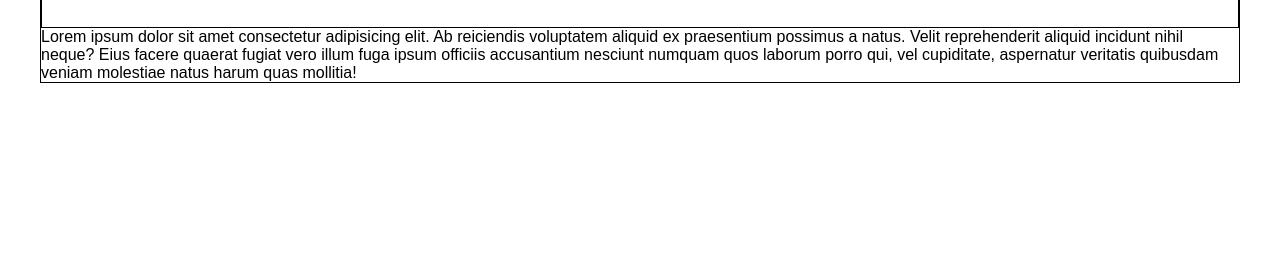
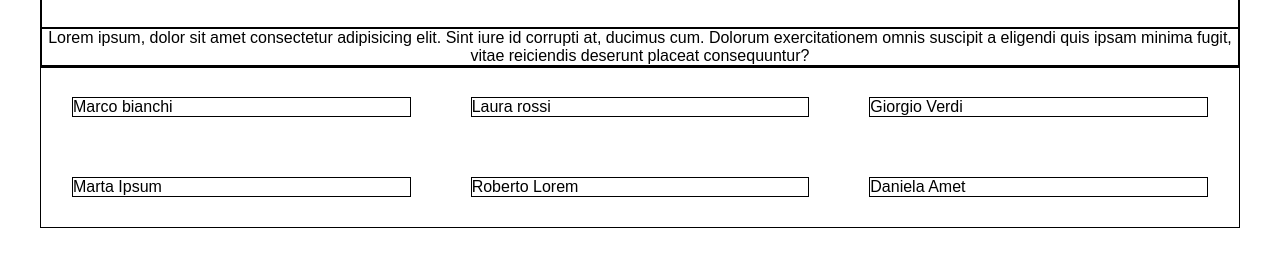
Before and after one commit to teoma145/html-css-float-cards, a plain HTML site: page index.html in a window 1280 px wide. Shown: the part 72-338 px from the top of the page. Drawn offline with Linux system fonts and the light colour scheme.

Commit message:
messoinfloat

```diff
--- a/css/style.css
+++ b/css/style.css
@@ -22,3 +22,23 @@ body{
    color: fuchsia;
    text-align: center;
 }
+.testo{
+    display: flex;
+    text-align: center;
+}
+.clearfix:after{
+    content: "";
+    display: table;
+    clear: both;
+}
+.pull-left{
+    float: left;
+    margin: 30px;
+}
+div{
+    border: 1px solid black;
+}
+.box {
+    width: calc(100% / 3 - 60px);
+
+}
--- a/index.html
+++ b/index.html
@@ -11,8 +11,31 @@
         <header class="debug Logo">
             <h1>Meet our team</h1>
         </header>
-        <main>
-            Lorem ipsum dolor sit amet consectetur adipisicing elit. Ab reiciendis voluptatem aliquid ex praesentium possimus a natus. Velit reprehenderit aliquid incidunt nihil neque? Eius facere quaerat fugiat vero illum fuga ipsum officiis accusantium nesciunt numquam quos laborum porro qui, vel cupiditate, aspernatur veritatis quibusdam veniam molestiae natus harum quas mollitia!
+        <main class="clearfix">
+            <div class="testo">
+              Lorem ipsum, dolor sit amet consectetur adipisicing elit. Sint iure id corrupti at, ducimus cum. Dolorum exercitationem omnis suscipit a eligendi quis ipsam minima fugit, vitae reiciendis deserunt placeat consequuntur?
+            </div>
+            <div class="debug">
+                <div class="pull-left debug box" >
+                   Marco bianchi
+                </div>
+                <div class="pull-left box" >
+                    Laura rossi
+                </div>
+                <div class="pull-left box">
+                Giorgio Verdi
+                </div>
+                <div class="pull-left box">
+                    Marta Ipsum
+                </div>
+                <div class="pull-left box">
+                    Roberto Lorem
+                </div>
+                <div class="pull-left box">
+                    Daniela Amet
+                </div>
+
+            </div>
         </main>
     </div>
 
```
